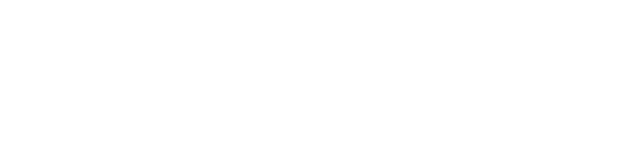
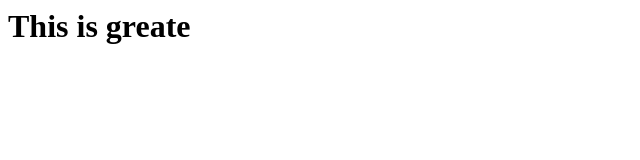
Before and after one commit to PcNerd997/demo, a plain HTML site: page index.html in a window 1280 px wide. Shown: the whole page, without its empty margins (0-640 px from the left). Drawn offline with Linux system fonts and the light colour scheme.

Commit message:
Update index.html

```diff
--- a/index.html
+++ b/index.html
@@ -1,3 +1,6 @@
 <html>
+  <head>
+    <h1>This is greate</h1>
+  </head>
 
 </html>
```
